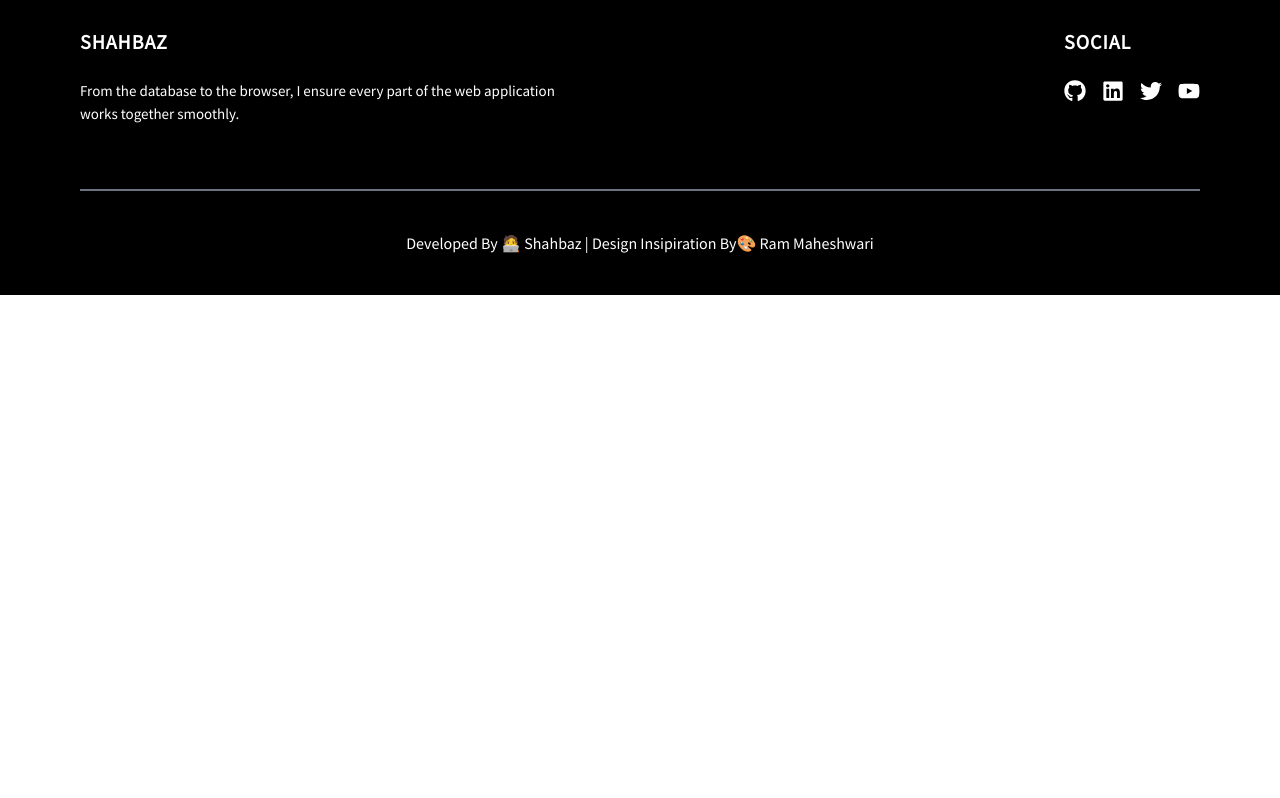
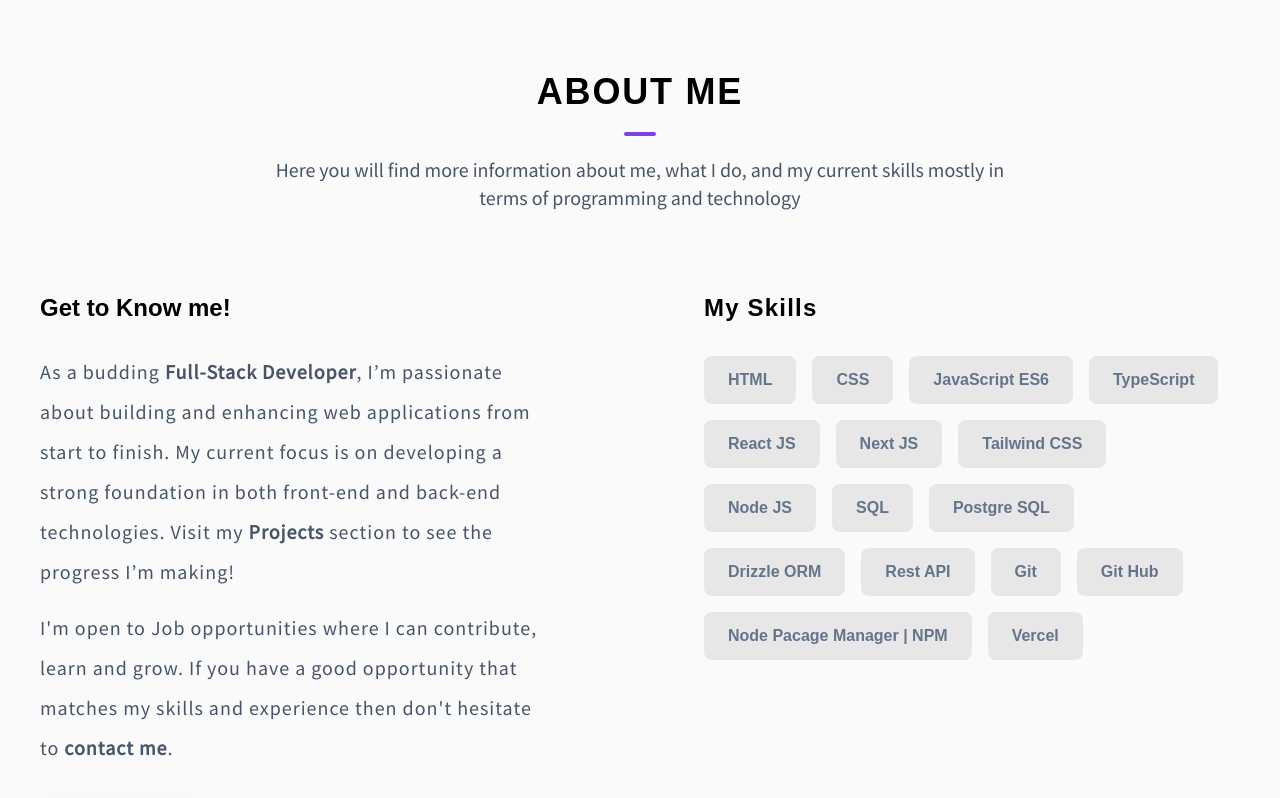
Before and after one commit to muhammadshahbaz08/portfolio, a Next.js app: page / in a window 1280 px wide. Shown: the part 840-1638 px from the top of the page. Before the commit the page ends 1135 px from the top, so only its background shows below. Built offline with nearby package versions, Linux system fonts and the light colour scheme.

Commit message:
✅:Add About Component

```diff
--- /dev/null
+++ b/src/app/component/about.tsx
@@ -0,0 +1,55 @@
+import about from "../constants/about";
+const About = () => {
+  return (
+    <section
+      className=" font-sourceSans px-7 py-28 bg-zinc-50 scroll-smooth"
+      id="about"
+    >
+      {/* About Me Heading  */}
+      <div className="flex flex-col items-center mx-auto space-y-5 max-w-3xl">
+        <h1 className="text-4xl font-sourceSansBold  font-bold tracking-wider ">
+          ABOUT ME
+        </h1>
+        <p className="border-2 border-primary w-8 rounded-2xl "></p>
+        <p className="text-slate-600 text-xl text-center block">
+          Here you will find more information about me, what I do, and my
+          current skills mostly in terms of programming and technology
+        </p>
+      </div>
+
+      {/* About Content */}
+      <div className="grid grid-cols-1 gap-y-9 mt-20 md:mx-auto  max-w-[75rem]  md:grid-cols-2 md:gap-32">
+        {/* Get to Know Me */}
+        <div className="max-w-lg ">
+          <h3 className="text-2xl font-sourceSansBold font-bold ">
+            Get to Know me!
+          </h3>
+          <div className="text-left text-xl text-slate-600 leading-loose tracking-wider ">
+            {about.intro}
+            <button className="text-white bg-primary my-8 border-0 py-4 px-10 rounded-md text-base font-sourceSansBold font-bold tracking-wider shadow-2xl uppercase transition ease-in-out delay-150 hover:-translate-y-1 duration-150">
+              <a href={"#contact"}>Contact</a>
+            </button>
+          </div>
+        </div>
+        {/* My Skils*/}
+        <div className="max-w-xl">
+          <h1 className="font-sourceSansBold font-semibold tracking-wider text-2xl ">
+            My Skills
+          </h1>
+          <div className="flex flex-wrap mt-8 text-base font-sourceSansBold font-bold text-slate-500">
+            {about.skills.map((skill, index) => (
+              <div
+                className="bg-custom-gray px-6 py-3 mb-4 mr-4 rounded-lg"
+                key={index}
+              >
+                {skill}
+              </div>
+            ))}
+          </div>
+        </div>
+      </div>
+    </section>
+  );
+};
+
+export default About;
--- /dev/null
+++ b/src/app/constants/about.tsx
@@ -0,0 +1,43 @@
+interface About {
+  intro?: React.ReactNode | string;
+  skills: string[];
+}
+
+const about: About = {
+  intro: (
+    <>
+      <p className="mb-4 mt-7">
+        As a budding <strong>Full-Stack Developer</strong>, I’m passionate about
+        building and enhancing web applications from start to finish. My current
+        focus is on developing a strong foundation in both front-end and
+        back-end technologies. Visit my <strong>Projects</strong> section to see
+        the progress I’m making!
+      </p>
+      <p>
+        I'm open to Job opportunities where I can contribute, learn and grow. If
+        you have a good opportunity that matches my skills and experience then
+        don't hesitate to <strong>contact me</strong>.
+      </p>
+    </>
+  ),
+  skills: [
+    "HTML",
+    "CSS",
+    "JavaScript ES6",
+    "TypeScript",
+    "React JS",
+    "Next JS",
+    "Tailwind CSS",
+    "Node JS",
+    "SQL",
+    "Postgre SQL",
+    "Drizzle ORM",
+    "Rest API",
+    "Git",
+    "Git Hub",
+    "Node Pacage Manager | NPM",
+    "Vercel",
+  ],
+};
+
+export default about;
--- a/src/app/page.tsx
+++ b/src/app/page.tsx
@@ -1,8 +1,10 @@
 import Hero from "./component/hero";
+import About from "./component/about";
 export default function Home() {
   return (
     <main>
       <Hero />
+      <About />
     </main>
   );
 }
```
